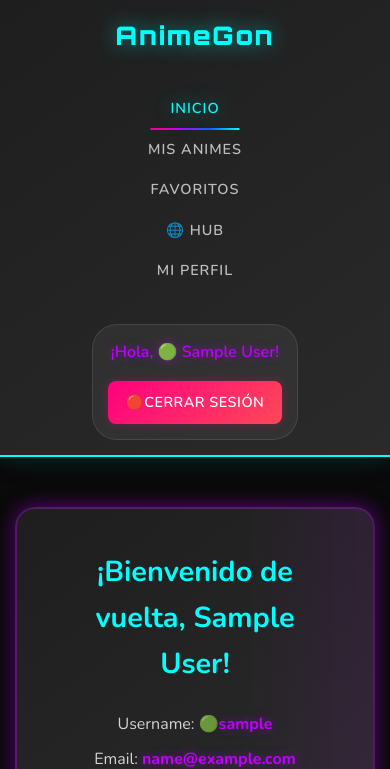
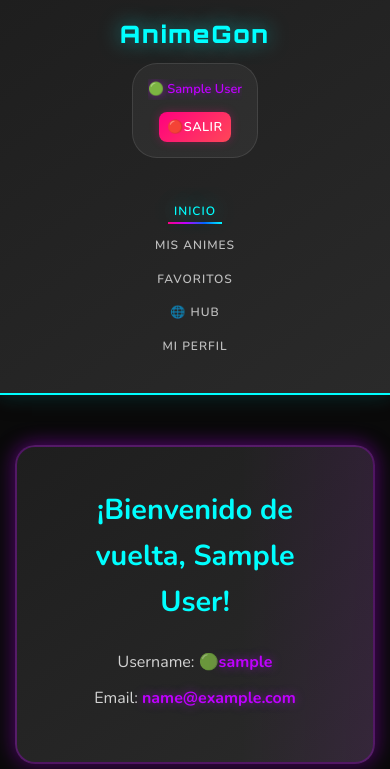
Before and after one commit to GonCoder/AnimeGon, a PHP site: page /views/dashboard.php in a window 390 px wide. Shown: the top 769 px of the page. Run offline with PHP 8.4, Linux system fonts and the light colour scheme; the visitor is signed in with stand-in values (Sample User, id 1); data comes from the database, SQL or seed files in the repository; data that the repository does not hold is empty.

Commit message:
header fix

```diff
--- a/views/dashboard.php
+++ b/views/dashboard.php
@@ -262,6 +262,128 @@ $actividad_reciente = obtenerActividadReciente($usuario['id']);
                 transform: scale(1) translateY(0);
             }
         }
+
+        /* Mejoras específicas para el header del dashboard */
+        .header-content {
+            display: flex !important;
+            align-items: center !important;
+            justify-content: space-between !important;
+            flex-wrap: nowrap !important;
+            gap: 20px !important;
+        }
+
+        .logo {
+            font-size: 1.8rem !important;
+            margin: 0 !important;
+            flex-shrink: 0 !important;
+        }
+
+        .nav {
+            flex: 1 !important;
+            display: flex !important;
+            justify-content: center !important;
+        }
+
+        .nav ul {
+            display: flex !important;
+            gap: 15px !important;
+            margin: 0 !important;
+            padding: 0 !important;
+            list-style: none !important;
+            flex-wrap: nowrap !important;
+        }
+
+        .nav ul li {
+            white-space: nowrap !important;
+        }
+
+        .nav ul li a {
+            font-size: 0.9rem !important;
+            padding: 8px 12px !important;
+        }
+
+        .user-menu {
+            display: flex !important;
+            align-items: center !important;
+            gap: 12px !important;
+            flex-shrink: 0 !important;
+        }
+
+        .user-name {
+            font-size: 0.85rem !important;
+            white-space: nowrap !important;
+            max-width: 180px !important;
+            overflow: hidden !important;
+            text-overflow: ellipsis !important;
+        }
+
+        .btn-logout {
+            font-size: 0.85rem !important;
+            padding: 6px 12px !important;
+            white-space: nowrap !important;
+        }
+
+        /* Responsive para header compacto */
+        @media (max-width: 1200px) {
+            .nav ul {
+                gap: 10px !important;
+            }
+
+            .nav ul li a {
+                font-size: 0.8rem !important;
+                padding: 6px 8px !important;
+            }
+
+            .user-name {
+                max-width: 150px !important;
+            }
+        }
+
+        @media (max-width: 992px) {
+            .header-content {
+                gap: 15px !important;
+            }
+
+            .logo {
+                font-size: 1.5rem !important;
+            }
+
+            .nav ul {
+                gap: 8px !important;
+            }
+
+            .nav ul li a {
+                font-size: 0.75rem !important;
+                padding: 5px 6px !important;
+            }
+
+            .user-name {
+                font-size: 0.8rem !important;
+                max-width: 120px !important;
+            }
+
+            .btn-logout {
+                font-size: 0.8rem !important;
+                padding: 5px 8px !important;
+            }
+        }
+
+        @media (max-width: 768px) {
+            .header-content {
+                flex-wrap: wrap !important;
+                gap: 10px !important;
+            }
+
+            .nav {
+                order: 3 !important;
+                flex-basis: 100% !important;
+                margin-top: 10px !important;
+            }
+
+            .user-menu {
+                order: 2 !important;
+            }
+        }
     </style>
 </head>
 <body>
@@ -279,8 +401,8 @@ $actividad_reciente = obtenerActividadReciente($usuario['id']);
                     </ul>
                 </nav>
                 <div class="user-menu">
-                    <span class="user-name">¡Hola, 🟢 <?= escape($usuario['nombre']) ?>!</span>
-                    <a href="logout.php" class="btn-logout" title="Cerrar sesión con confirmación">🔴Cerrar Sesión</a>
+                    <span class="user-name">🟢 <?= escape($usuario['nombre']) ?></span>
+                    <a href="logout.php" class="btn-logout" title="Cerrar sesión con confirmación">🔴Salir</a>
                 </div>
             </div>
         </div>
```
